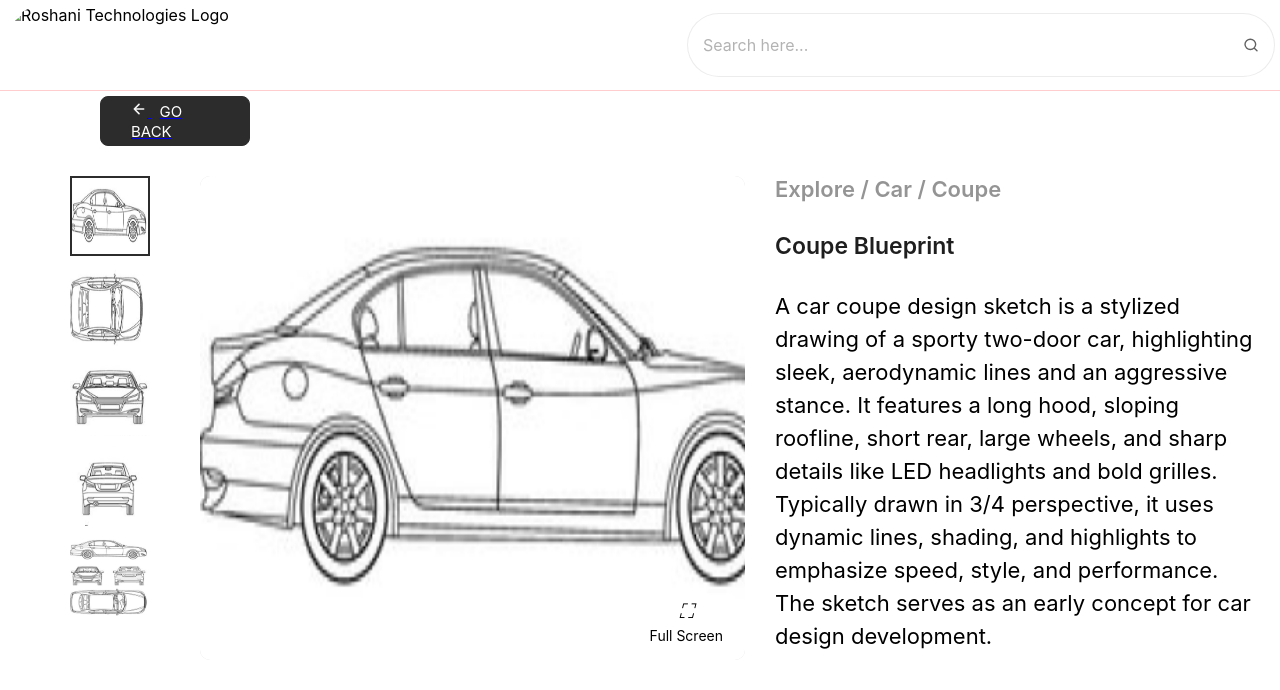
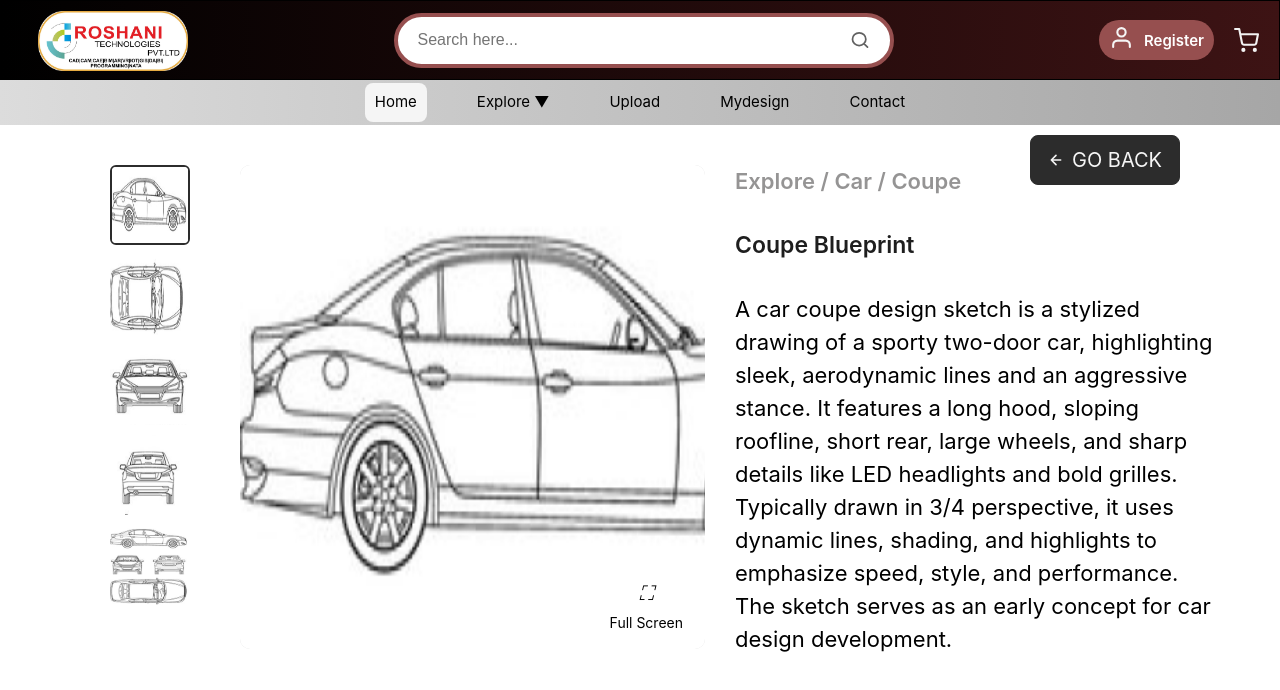
Before and after one commit to saumya992/rodesin, a plain HTML site: page frontend/itemdown.html in a window 1280 px wide. Drawn offline with Linux system fonts and the light colour scheme.

Commit message:
Update itemdown.html

```diff
--- a/frontend/itemdown.html
+++ b/frontend/itemdown.html
@@ -2,96 +2,189 @@
 <html lang="en">
 
 <head>
+    <meta charset="UTF-8" />
+    <meta name="viewport" content="width=device-width, initial-scale=1" />
+    <title>Roshani Designer Car Sketch Collection</title>
+    <link rel="stylesheet">
     <style>
         * {
+            box-sizing: border-box;
             margin: 0;
             padding: 0;
-            box-sizing: border-box;
-            font-family: 'Inter', sans-serif;
+        }
+
+        a {
+            text-decoration: none;
+            color: black;
         }
 
         body {
-            background-color: #ffffff;
-            width: 100%;
-            min-height: 100vh;
+            font-family: 'Inter', sans-serif;
+            font-size: 16px;
+            line-height: 1.5;
+            padding-top: 125px;
         }
 
+        /* Header Styles */
         .header {
+            background: linear-gradient(90deg, #000000 0%, #3d1314 100%);
+            height: 80px;
+            width: 100%;
+            border: 1px solid #000000;
             display: flex;
+            align-items: center;
             justify-content: space-between;
-            align-items: center;
-            padding: 5px;
-            position: relative;
+            padding: 0px 20px;
+            position: fixed;
+            top: 0;
+            left: 0;
+            z-index: 1000;
         }
 
         .logo {
-            width: 250px;
-            height: 80px;
-            border-radius: 60px;
+            width: 150px;
+            height: 60px;
+            margin-left: 17px;
+            margin-top: 2px;
         }
 
-        .search-container {
+        .search-bar {
+            width: 500px;
+            height: 55px;
+            background-color: #ffffff;
+            border: 4px solid #964f4f;
+            border-radius: 32px;
             display: flex;
             align-items: center;
-            width: 588px;
-            height: 64px;
-            background-color: #ffffff7e;
-            border: 1px solid #d9d9d97e;
-            border-radius: 32px;
-            padding: 0 15px;
+            padding: 0 20px;
         }
 
-        .search-container input {
+        .search-bar input {
             flex: 1;
-            height: 100%;
             border: none;
+            outline: none;
+            font-size: 16px;
+            color: black;
             background: transparent;
-            font-size: 16px;
-            color: #333;
-            outline: none;
-        }
-
-        .search-container input::placeholder {
-            color: #b3b3b3;
         }
 
         .search-icon {
-            width: 16px;
-            height: 16px;
+            width: 20px;
+            height: 20px;
+        }
+
+        .user-cart {
+            display: flex;
+            align-items: center;
+        }
+
+        .user-icon,
+        .cart-icon {
+            width: 25px;
+            height: 25px;
             cursor: pointer;
+        }
+
+        .user-icon {
+            margin-right: 10px;
+        }
+
+        .register-btn {
+            display: flex;
+            align-items: flex-end;
+            background-color: #964f4f;
+            color: #ffffff;
+            border: none;
+            border-radius: 20px;
+            padding: 10px;
+            font-family: 'Inter', sans-serif;
+            font-size: 15px;
+            font-weight: 600;
+            cursor: pointer;
+            height: 40px;
+            width: 100%;
+            margin-right: 20px;
+            transition: background-color 0.3s ease;
+        }
+
+        .register-btn:hover {
+            background-color: #b36b6b;
+        }
+
+        /* Navigation Styles */
+        .nav-bar {
+            background: linear-gradient(90deg, #dcdcdc 0%, #a6a6a6 100%);
+            height: 45px;
+            width: 100%;
+            display: flex;
+            align-items: center;
+            justify-content: center;
+            position: fixed;
+            top: 80px;
+            left: 0;
+            z-index: 999;
+        }
+
+        .nav-links {
+            display: flex;
+            gap: 40px;
+        }
+
+        .nav-link {
+            font-size: 15px;
+            font-weight: 400;
+            color: #000000;
+            text-decoration: none;
+            padding: 8px 10px;
+        }
+
+        .nav-link.active {
+            background-color: #f5f5f5;
+            border-radius: 8px;
         }
 
         .divider {
             height: 1px;
             width: 100%;
             background-color: #ffcdcd;
+            margin-top: 90px;
         }
 
         .back-button {
-            display: flex;
-            align-items: center;
+            position: fixed;
+            top: 135px;
+            right: 100px;
             background-color: #2c2c2c;
             color: #f5f5f5;
             border: 1px solid #2c2c2c;
             border-radius: 8px;
-            padding: 20px 30px;
-            cursor: pointer;
-            margin: 5px 0 0 100px;
             width: 150px;
             height: 50px;
+            display: flex;
+            align-items: center;
+            justify-content: center;
+            cursor: pointer;
+            z-index: 10;
+        }
+
+        .back-button img {
+            width: 16px;
+            height: 16px;
+            margin-right: 8px;
         }
 
         .back-button span {
-            font-size: 15px;
-            margin-left: 8px;
-            color: white;
-            text-decoration: none;
+            font-size: 20px;
+            font-weight: 400;
         }
 
         .content {
             display: flex;
-            margin-top: 30px;
+            margin-top: 40px;
             padding: 0 20px;
+            max-width: 1200px;
+            margin-left: auto;
+            margin-right: auto;
         }
 
         .blueprint-thumbnails {
@@ -99,7 +192,6 @@
             flex-direction: column;
             margin-left: 50px;
             gap: 10px;
-
         }
 
         .thumbnail {
@@ -107,6 +199,7 @@
             transition: opacity 0.3s;
             height: 80px;
             width: 80px;
+            border-radius: 6px;
         }
 
         .thumbnail:hover {
@@ -119,9 +212,6 @@
 
         .main-blueprint {
             margin-left: 50px;
-        }
-        /* Left Image */
-        .main-blueprint{
             position: relative;
             width: 649px;
             height: 484px;
@@ -148,6 +238,7 @@
             flex-direction: column;
             align-items: center;
             font-size: 14px;
+            user-select: none;
         }
 
         .fullscreen-icon i {
@@ -180,80 +271,18 @@
             line-height: 1.5;
         }
 
-        .action-buttons {
-            display: flex;
-            gap: 60px;
-            margin-bottom: 40px;
-        }
-
-        .btn {
-            width: 200px;
-            height: 50px;
-            border-radius: 8px;
-            background-color: #cccccc;
-            border: 1px solid #767676;
-            font-size: 20px;
-            font-weight: 800;
-            color: #1e1e1e;
-            cursor: pointer;
-            display: flex;
-            align-items: center;
-            justify-content: center;
-        }
-
-        .btn:hover {
-            background-color: #b3b3b3;
-        }
-
-        .social-stats {
-            display: flex;
-            align-items: center;
-            gap: 20px;
-        }
-
-        .stat {
-            display: flex;
-            align-items: center;
-            gap: 8px;
-            font-size: 20px;
-            font-weight: 500;
-        }
-
-        .stat img {
-            width: 30px;
-            height: 30px;
-        }
-
-        .bookmark {
-            margin-left: auto;
-            cursor: pointer;
-        }
-
-        .image-gallery {
-            display: flex;
-            gap: 20px;
-        }
-
-        .thumbnails-column {
-            display: flex;
-            flex-direction: column;
-            gap: 15px;
-        }
-
-
+        /* Responsive adjustments */
         @media (max-width: 1200px) {
             .content {
                 flex-direction: column;
+                margin-left: 20px;
+                margin-right: 20px;
             }
 
             .blueprint-info {
                 margin-left: 0;
                 margin-top: 30px;
                 max-width: 100%;
-            }
-
-            .search-container {
-                width: 300px;
             }
         }
 
@@ -263,9 +292,10 @@
                 align-items: flex-start;
             }
 
-            .search-container {
+            .search-bar {
+                width: 100%;
                 margin-top: 20px;
-                width: 100%;
+                padding: 0 10px;
             }
 
             .blueprint-thumbnails {
@@ -274,48 +304,65 @@
                 overflow-x: auto;
                 margin-bottom: 20px;
             }
+
+            .back-button {
+                right: 10px;
+                top: 120px;
             }
-
+        }
     </style>
 </head>
 
 <body>
-    <div class="header">
-        <img src="images/img_roshni_logo_1.png" alt="Roshani Technologies Logo" class="logo">
-        <div class="search-container">
-            <input type="text" placeholder="Search here...">
-            <img src="images/img_search.svg" alt="Search" class="search-icon">
+    <!-- Header -->
+    <header class="header">
+        <img src="images/img_roshani_logo_1.png" alt="Roshani Logo" class="logo" />
+        <div class="search-bar">
+            <input type="text" placeholder="Search here..." />
+            <img src="images/img_search.svg" alt="Search" class="search-icon" />
         </div>
+        <div class="user-cart">
+            <button class="register-btn">
+                <img src="images/img_user.svg" alt="User Account" class="user-icon" />
+                <span>Register</span>
+            </button>
+            <img src="images/img_shopping_cart.svg" alt="Shopping Cart" class="cart-icon" />
         </div>
+    </header>
 
-    <div class="divider"></div>
+    <!-- Navigation -->
+    <nav class="nav-bar">
+        <div class="nav-links">
+            <a href="home.html" class="nav-link active">Home</a>
+            <a href="explore.html" class="nav-link">Explore ▼</a>
+            <a href="#" class="nav-link">Upload</a>
+            <a href="mydesign.html" class="nav-link">Mydesign</a>
+            <a href="#" class="nav-link">Contact</a>
+        </div>
+    </nav>
+
+
 
     <div class="back-button" onclick="goBack()">
-        <a href="mydesign.html"> <img src="images/img_arrow_left.svg" alt="Back Arrow">
-            <span>GO BACK</span></a>
+        <img src="images/img_arrow_left.svg" alt="Back Arrow" />
+        <span>GO BACK</span>
     </div>
 
     <div class="content">
         <div class="blueprint-thumbnails">
-            <img src="images/img_image_6.png" alt="Side View" class="thumbnail active"
-                onclick="changeView(this, '/images/img_image_6.png')">
-            <img src="images/img_image_7.png" alt="Front View" class="thumbnail"
-                onclick="changeView(this, '/images/img_image_7.png')">
-            <img src="images/img_image_8.png" alt="Rear View" class="thumbnail"
-                onclick="changeView(this, '/images/img_image_8.png')">
-            <img src="images/img_image_9.png" alt="Top View" class="thumbnail"
-                onclick="changeView(this, '/images/img_image_9.png')">
-            <img src="images/img_image_12.png" alt="Interior View" class="thumbnail"
-                onclick="changeView(this, '/images/img_image_12.png')">
+            <img src="images/img_image_6.png" alt="Side View" class="thumbnail active" onclick="changeView(this, 'images/img_image_6.png')">
+            <img src="images/img_image_7.png" alt="Front View" class="thumbnail" onclick="changeView(this, 'images/img_image_7.png')">
+            <img src="images/img_image_8.png" alt="Rear View" class="thumbnail" onclick="changeView(this, 'images/img_image_8.png')">
+            <img src="images/img_image_9.png" alt="Top View" class="thumbnail" onclick="changeView(this, 'images/img_image_9.png')">
+            <img src="images/img_image_12.png" alt="Interior View" class="thumbnail" onclick="changeView(this, 'images/img_image_12.png')">
         </div>
 
         <div class="main-blueprint">
-            <img src="images/img_image_6.png" alt="Car Coupe Blueprint" id="mainImage" width="649" height="484">
+            <img src="images/img_image_6.png" alt="Car Coupe Blueprint" id="mainImage" width="649" height="484" />
             <div class="fullscreen-icon" onclick="openFullscreen()">
                 <i>⛶</i>
                 <span>Full Screen</span>
             </div>
-
         </div>
 
         <div class="blueprint-info">
@@ -332,11 +379,10 @@
     </div>
 
     <script>
-
         function goBack() {
             // In a real application, this would navigate back
             console.log('Going back to previous page');
-    alert('Navigating back to previous page');
+            window.history.back();
         }
 
         function changeView(element, imageSrc) {
@@ -352,12 +398,12 @@ function changeView(element, imageSrc) {
             document.getElementById('mainImage').src = imageSrc;
         }
 
-// Add event listener for search
-document.querySelector('.search-container input').addEventListener('keypress', function (e) {
+        // Add event listener for search enter key press
+        document.querySelector('.search-bar input').addEventListener('keypress', function (e) {
             if (e.key === 'Enter') {
                 const searchTerm = this.value.trim();
                 if (searchTerm) {
-            alert(`Searching for: ${searchTerm}`);
+                    alert(Searching for: ${searchTerm});
                     // In a real application, this would trigger a search
                 }
             }
@@ -373,69 +419,6 @@ function openFullscreen() {
                 image.msRequestFullscreen();
             }
         }
-
-// Function to change the main image when a thumbnail is clicked
-function changeMainImage(src) {
-    document.getElementById('mainImage').src = src;
-}
-
-// Add to cart functionality
-document.getElementById('addToCartBtn').addEventListener('click', function () {
-    alert('Product added to cart!');
-});
-
-// Buy now functionality
-document.getElementById('buyNowBtn').addEventListener('click', function () {
-    alert('Proceeding to checkout!');
-});
-
-// Back button functionality
-document.querySelector('.back-button').addEventListener('click', function () {
-    // In a real application, this would navigate back
-    // For this demo, we'll just show an alert
-    alert('Navigating back to previous page');
-});
-
-// Search functionality
-document.querySelector('.search-icon').addEventListener('click', function () {
-    const searchTerm = document.querySelector('.search-input').value;
-    if (searchTerm) {
-        alert('Searching for: ' + searchTerm);
-    } else {
-        alert('Please enter a search term');
-    }
-});
-
-// Enter key for search
-document.querySelector('.search-input').addEventListener('keypress', function (e) {
-    if (e.key === 'Enter') {
-        const searchTerm = this.value;
-        if (searchTerm) {
-            alert('Searching for: ' + searchTerm);
-        } else {
-            alert('Please enter a search term');
-        }
-    }
-});
-
-// Like functionality
-document.querySelector('img[alt="Likes"]').addEventListener('click', function () {
-    const likeText = document.querySelector('.stat span:last-child');
-    let likes = parseInt(likeText.textContent);
-    likes++;
-    likeText.textContent = likes + ' Likes';
-    alert('You liked this blueprint!');
-});
-
-// Bookmark functionality
-document.querySelector('.bookmark').addEventListener('click', function () {
-    alert('Blueprint saved to your bookmarks!');
-});
-
-// Share functionality
-document.querySelector('img[alt="Share"]').addEventListener('click', function () {
-    alert('Share options: Copy Link, Email, Twitter, Facebook, Instagram');
-});
     </script>
 </body>
 
```
Lines whose indentation alone changed are shown as unchanged.
